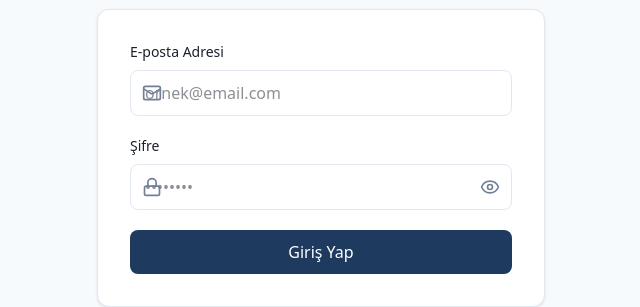
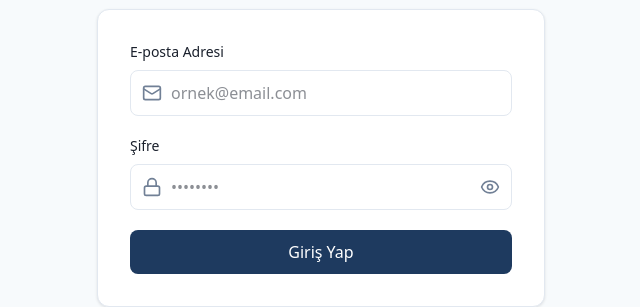
Before and after one commit to furkan-alt/Mab-Affiliate, a Next.js app: page /login in a window 1280 px wide. Shown: the part 308-615 px from the top of the page, without its empty margins (319-959 px from the left). Built offline with nearby package versions, Linux system fonts and the light colour scheme; no server answers.

Commit message:
fix: input padding issue on login page

```diff
--- a/src/app/globals.css
+++ b/src/app/globals.css
@@ -114,12 +114,23 @@ body {
 /* Input Styles */
 .input {
   width: 100%;
-  padding: 0.625rem 0.875rem;
+  padding-top: 0.625rem;
+  padding-bottom: 0.625rem;
+  padding-left: 0.875rem;
+  padding-right: 0.875rem;
   border: 1px solid var(--border);
   border-radius: 0.5rem;
   background: white;
   color: var(--foreground);
   transition: border-color 0.2s ease;
+}
+
+.input.pl-10 {
+  padding-left: 2.5rem;
+}
+
+.input.pr-10 {
+  padding-right: 2.5rem;
 }
 
 .input:focus {
```
